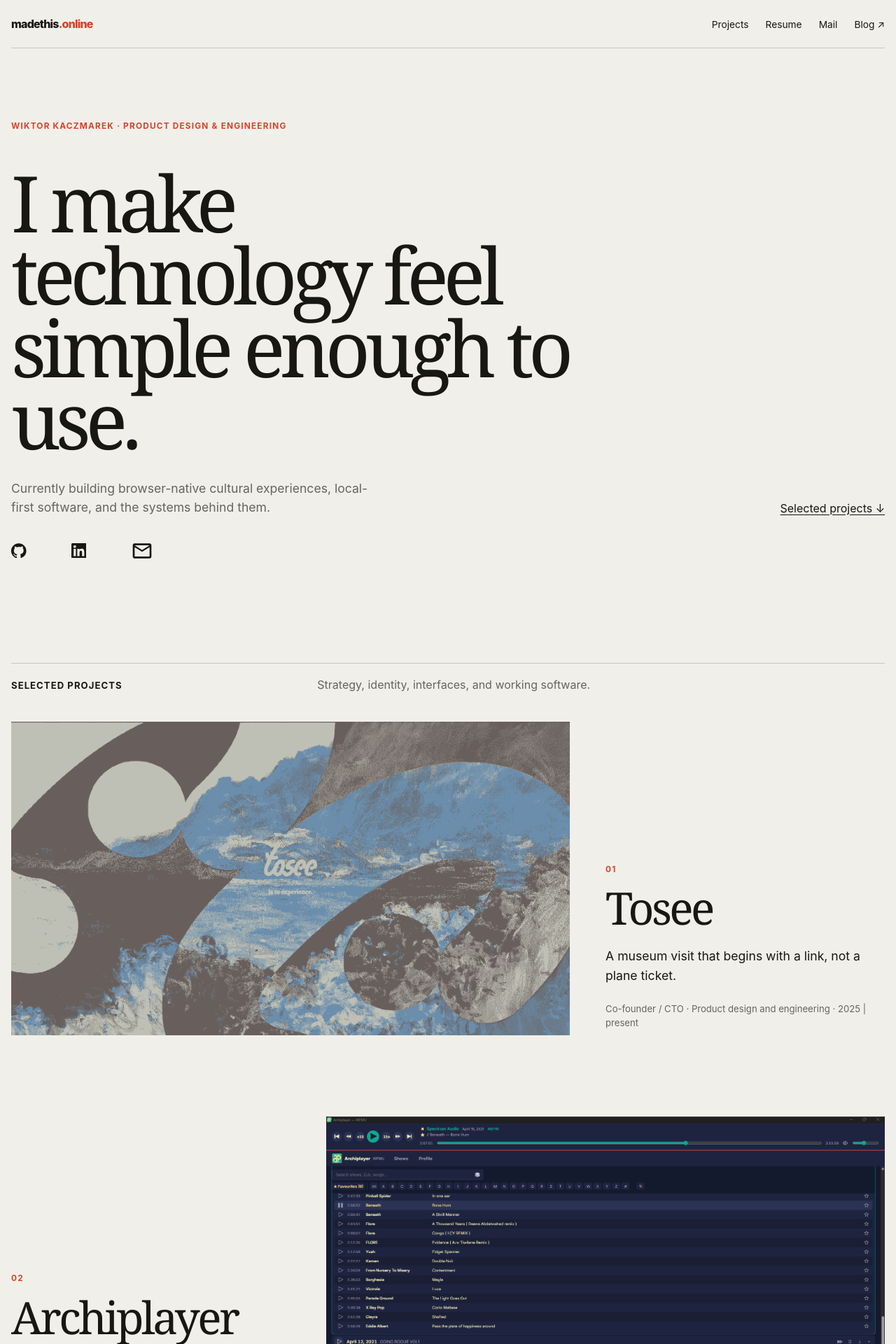
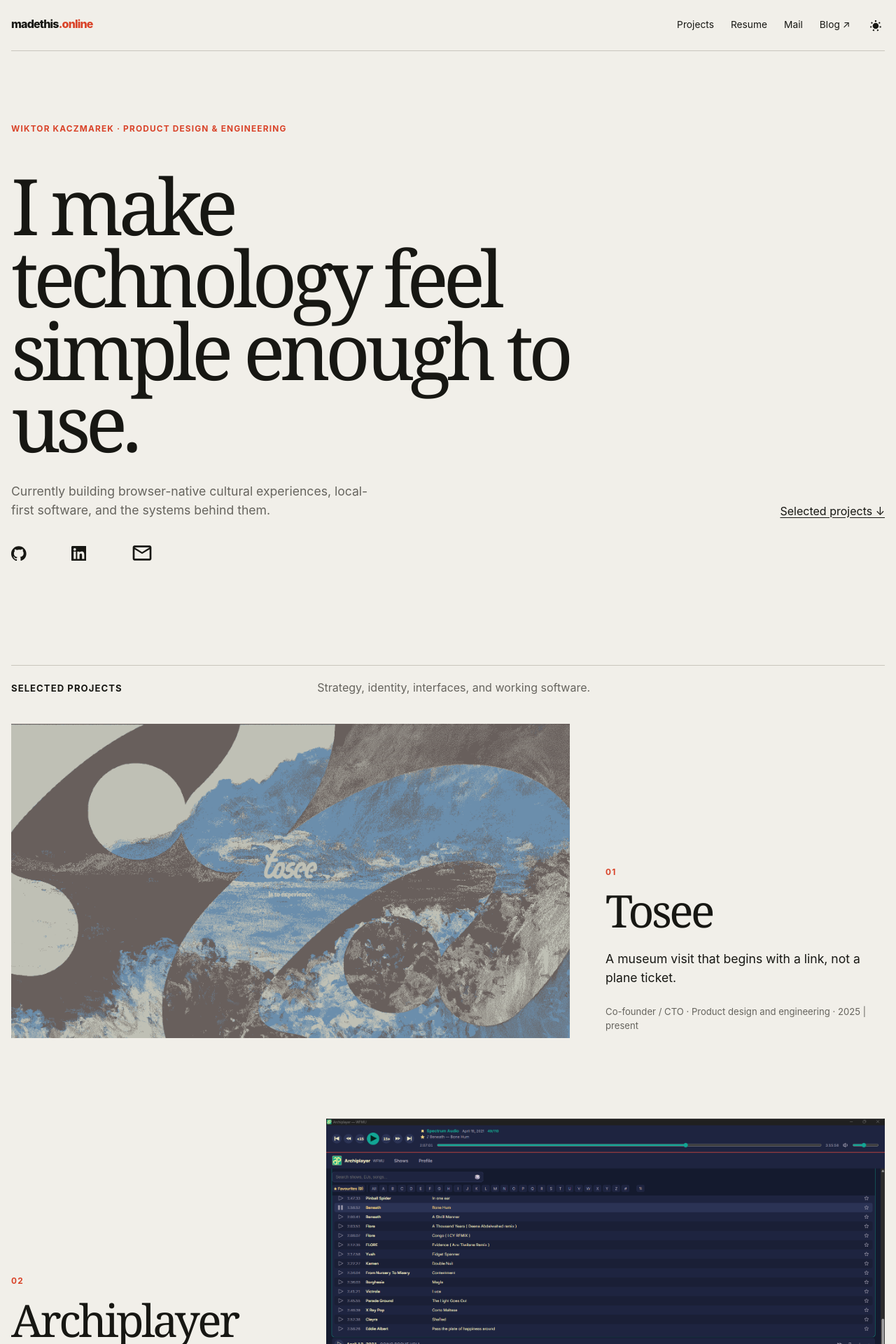
Before and after one commit to peqod/madethis.online, a Jekyll site: the page built from index.md, in a window 1280 px wide. Shown: the top 1920 px of the page at 70% size. Built offline with Jekyll 4.4.1, drawn with Linux system fonts in a browser that asks for light colours; a script that is not in the unit is left out.

Commit message:
light/dark mode in

```diff
--- a/_includes/head.html
+++ b/_includes/head.html
@@ -1,7 +1,16 @@
 <meta charset="utf-8">
 <meta name="viewport" content="width=device-width, initial-scale=1">
-<meta name="theme-color" content="#f1efe9" media="(prefers-color-scheme: light)">
-<meta name="theme-color" content="#141412" media="(prefers-color-scheme: dark)">
+<meta name="theme-color" content="#f1efe9">
 <link rel="icon" href="{{ '/assets/favicon.svg' | relative_url }}" type="image/svg+xml">
+<script>
+  (function () {
+    try {
+      var pref = localStorage.getItem('themePref');
+      var t = (pref === 'light' || pref === 'dark') ? pref
+        : (matchMedia('(prefers-color-scheme: dark)').matches ? 'dark' : 'light');
+      document.documentElement.setAttribute('data-theme', t);
+    } catch (e) { document.documentElement.setAttribute('data-theme', 'light'); }
+  })();
+</script>
 <link rel="stylesheet" href="{{ '/assets/styles.css' | relative_url }}">
 {% seo %}
--- a/_includes/header.html
+++ b/_includes/header.html
@@ -5,5 +5,8 @@
     <a href="{{ '/resume/' | relative_url }}">Resume</a>
     <a href="mailto:allthingsdesignconsidered@gmail.com">Mail</a>
     <a href="https://madethis.blog/">Blog <span aria-hidden="true">↗</span></a>
+    <button type="button" id="themeToggle" class="theme-toggle" aria-label="Toggle dark mode" title="Toggle dark mode">
+      <span class="theme-toggle-icon" aria-hidden="true"></span>
+    </button>
   </nav>
 </header>
--- a/_layouts/default.html
+++ b/_layouts/default.html
@@ -12,5 +12,6 @@
     </main>
     {% include footer.html %}
   </div>
+  <script src="{{ '/assets/theme.js' | relative_url }}" defer></script>
 </body>
 </html>
--- a/assets/hero.js
+++ b/assets/hero.js
@@ -77,6 +77,8 @@
 
   new ResizeObserver(resize).observe(stage);
   darkMode.addEventListener("change", updateMaterialColor);
+  new MutationObserver(updateMaterialColor)
+    .observe(document.documentElement, { attributes: true, attributeFilter: ["data-theme"] });
 
   const loader = new GLTFLoader();
   loader.load(
--- a/assets/styles.css
+++ b/assets/styles.css
@@ -1,5 +1,5 @@
 :root {
-  color-scheme: light dark;
+  color-scheme: light;
   --paper: #f1efe9;
   --ink: #171713;
   --muted: #66645e;
@@ -10,15 +10,14 @@
   --sans: Inter, ui-sans-serif, -apple-system, BlinkMacSystemFont, "Segoe UI", sans-serif;
 }
 
-@media (prefers-color-scheme: dark) {
-  :root {
+:root[data-theme="dark"] {
+  color-scheme: dark;
   --paper: #141412;
   --ink: #efeee8;
   --muted: #a4a29a;
   --line: #3e3d38;
   --accent: #ff6549;
   --card: #201f1c;
-  }
 }
 
 * { box-sizing: border-box; }
@@ -85,6 +84,36 @@
 }
 .site-nav a,
 .site-footer a { text-decoration: none; }
+
+.theme-toggle {
+  appearance: none;
+  background: transparent;
+  border: none;
+  color: var(--ink);
+  width: 1.6rem;
+  height: 1.6rem;
+  padding: 0;
+  cursor: pointer;
+  display: inline-flex;
+  align-items: center;
+  justify-content: center;
+}
+.theme-toggle-icon {
+  width: 1rem;
+  height: 1rem;
+  background-color: var(--ink);
+  -webkit-mask: url("/assets/sun.svg") center/contain no-repeat;
+          mask: url("/assets/sun.svg") center/contain no-repeat;
+  transition: transform 0.2s ease, background-color 0.2s ease;
+}
+.theme-toggle:hover .theme-toggle-icon {
+  transform: scale(1.12);
+  background-color: var(--accent);
+}
+[data-theme="dark"] .theme-toggle-icon {
+  -webkit-mask-image: url("/assets/moon.svg");
+          mask-image: url("/assets/moon.svg");
+}
 
 .site-footer {
   border-top: 1px solid var(--line);
@@ -700,9 +729,7 @@
   font-size: clamp(1.2rem, 2.1vw, 1.75rem);
 }
 
-@media (prefers-color-scheme: dark) {
-  .archiplayer-page { --archi-teal: #11aa9c; }
-}
+[data-theme="dark"] .archiplayer-page { --archi-teal: #11aa9c; }
 
 @media (max-width: 900px) {
   .archi-adaptive-grid { grid-template-columns: 1fr; gap: 3rem; }
--- /dev/null
+++ b/assets/theme.js
@@ -0,0 +1,39 @@
+(function () {
+  var btn = document.getElementById('themeToggle');
+  var root = document.documentElement;
+  var mql = matchMedia('(prefers-color-scheme: dark)');
+  var meta = document.querySelector('meta[name="theme-color"]');
+  var COLORS = { light: '#f1efe9', dark: '#141412' };
+
+  function getPref() {
+    try { return localStorage.getItem('themePref'); } catch (e) { return null; }
+  }
+  function setPref(v) {
+    try {
+      if (v) localStorage.setItem('themePref', v);
+      else localStorage.removeItem('themePref');
+    } catch (e) {}
+  }
+  function current() {
+    return root.getAttribute('data-theme') === 'dark' ? 'dark' : 'light';
+  }
+  function apply(t) {
+    root.setAttribute('data-theme', t);
+    if (meta) meta.setAttribute('content', COLORS[t]);
+  }
+
+  apply(current()); // sync meta with the theme the no-flash script already set
+
+  if (btn) {
+    btn.addEventListener('click', function () {
+      var next = current() === 'dark' ? 'light' : 'dark';
+      setPref(next);
+      apply(next);
+    });
+  }
+
+  mql.addEventListener('change', function (e) {
+    if (getPref()) return;
+    apply(e.matches ? 'dark' : 'light');
+  });
+})();
```
Also changed, not shown: assets/moon.svg (added), assets/sun.svg (added). Lines whose indentation alone changed are shown as unchanged.
